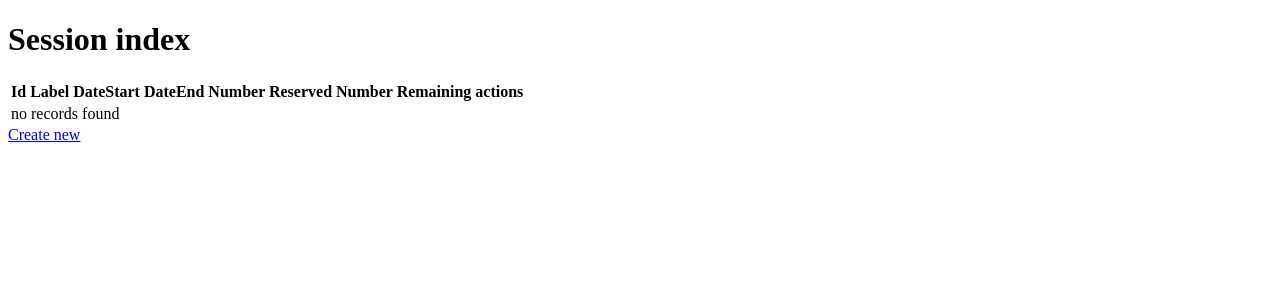
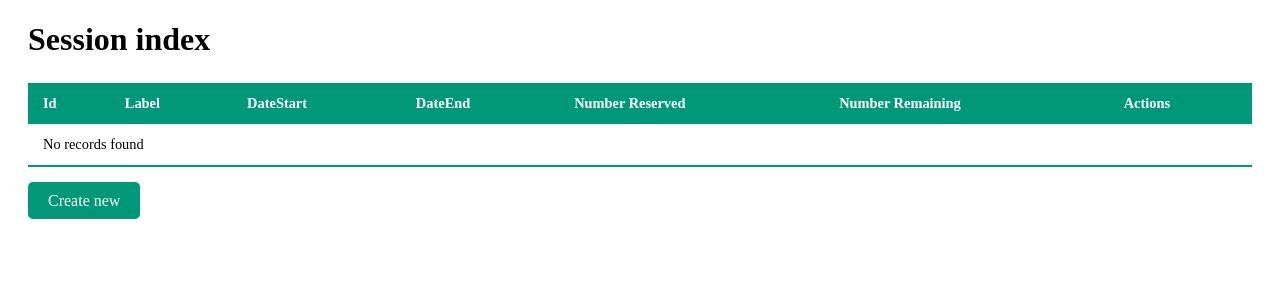
Before and after one commit to Kazae67/Session, a Symfony app: template templates/session/index.html.twig in a window 1280 px wide. Shown: the part 56-356 px from the top of the page. Run offline with Twig, Linux system fonts and the light colour scheme; the template is opened without the code that fills it, so the values that code supplies are empty; some libraries are stand-ins or nearby versions.

Commit message:
ajout css des tables

```diff
--- a/public/css/styles.css
+++ b/public/css/styles.css
@@ -1,4 +1,4 @@
-/* public/css/styles.css */
+/* NAVBAR */
 .navbar {
     background-color: #333;
     color: white;
@@ -9,3 +9,51 @@
     color: white;
     text-decoration: none;
 }
+
+/* TABLES */
+.container {
+    margin: 20px;
+}
+
+.styled-table {
+    border-collapse: collapse;
+    margin: 25px 0;
+    font-size: 0.9em;
+    text-align: left;
+    width: 100%;
+}
+
+.styled-table thead tr {
+    background-color: #009879;
+    color: #ffffff;
+    text-align: left;
+}
+
+.styled-table th,
+.styled-table td {
+    padding: 12px 15px;
+}
+
+.styled-table tbody tr {
+    border-bottom: 1px solid #dddddd;
+}
+
+.styled-table tbody tr:nth-of-type(even) {
+    background-color: #f3f3f3;
+}
+
+.styled-table tbody tr:last-of-type {
+    border-bottom: 2px solid #009879;
+}
+
+.create-button {
+    padding: 10px 20px;
+    background-color: #009879;
+    color: white;
+    text-decoration: none;
+    border-radius: 5px;
+}
+
+.create-button:hover {
+    background-color: #007f65;
+}
--- a/templates/module/index.html.twig
+++ b/templates/module/index.html.twig
@@ -5,9 +5,10 @@
 {% endblock %}
 
 {% block body %}
+    <div class="container">
         <h1>Module index</h1>
 
-    <table class="table">
+        <table class="styled-table">
             <thead>
                 <tr>
                     <th>Id</th>
@@ -41,5 +42,6 @@
             </tbody>
         </table>
 
-    <a href="{{ path('app_module_new') }}">Create new</a>
+        <a href="{{ path('app_module_new') }}" class="create-button">Create new</a>
+    </div>
 {% endblock %}
--- a/templates/session/index.html.twig
+++ b/templates/session/index.html.twig
@@ -3,9 +3,10 @@
 {% block title %}Session index{% endblock %}
 
 {% block body %}
+    <div class="container">
         <h1>Session index</h1>
 
-    <table class="table">
+        <table class="styled-table">
             <thead>
                 <tr>
                     <th>Id</th>
@@ -14,7 +15,7 @@
                     <th>DateEnd</th>
                     <th>Number Reserved</th>
                     <th>Number Remaining</th>
-                <th>actions</th>
+                    <th>Actions</th>
                 </tr>
             </thead>
             <tbody>
@@ -27,17 +28,18 @@
                     <td>{{ session.stagiaires|length }}</td>
                     <td>{{ session.nbLimit - (session.stagiaires|length) }}</td>
                     <td>
-                    <a href="{{ path('app_session_show', {'id': session.id}) }}">show</a>
-                    <a href="{{ path('app_session_edit', {'id': session.id}) }}">edit</a>
+                        <a href="{{ path('app_session_show', {'id': session.id}) }}">Show</a>
+                        <a href="{{ path('app_session_edit', {'id': session.id}) }}">Edit</a>
                     </td>
                 </tr>
             {% else %}
                 <tr>
-                <td colspan="7">no records found</td>
+                    <td colspan="7">No records found</td>
                 </tr>
             {% endfor %}
             </tbody>
         </table>
 
-    <a href="{{ path('app_session_new') }}">Create new</a>
+        <a href="{{ path('app_session_new') }}" class="create-button">Create new</a>
+    </div>
 {% endblock %}
```
Also changed, not shown: templates/stagiaire/index.html.twig (+5 -3 lines). Lines whose indentation alone changed are shown as unchanged.
